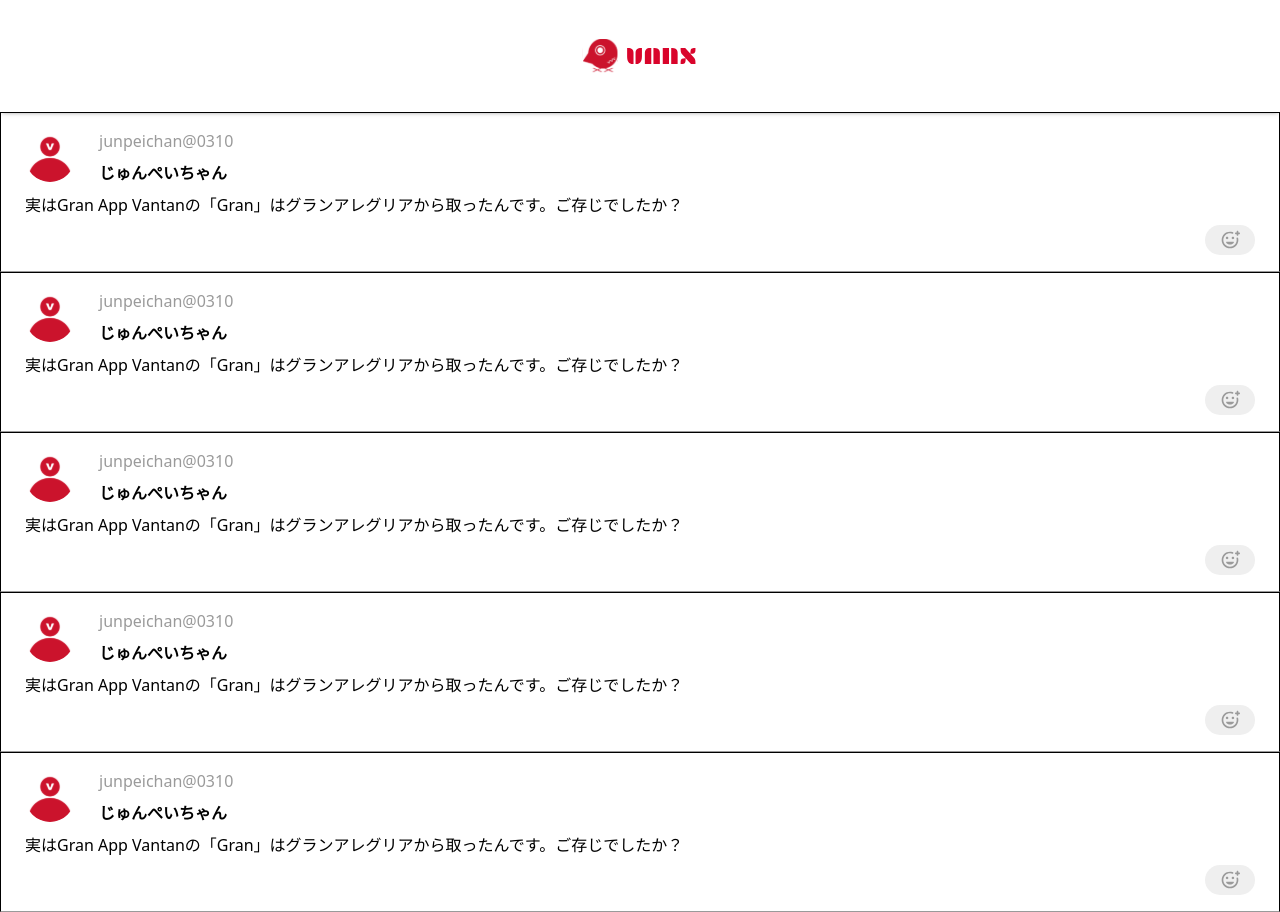
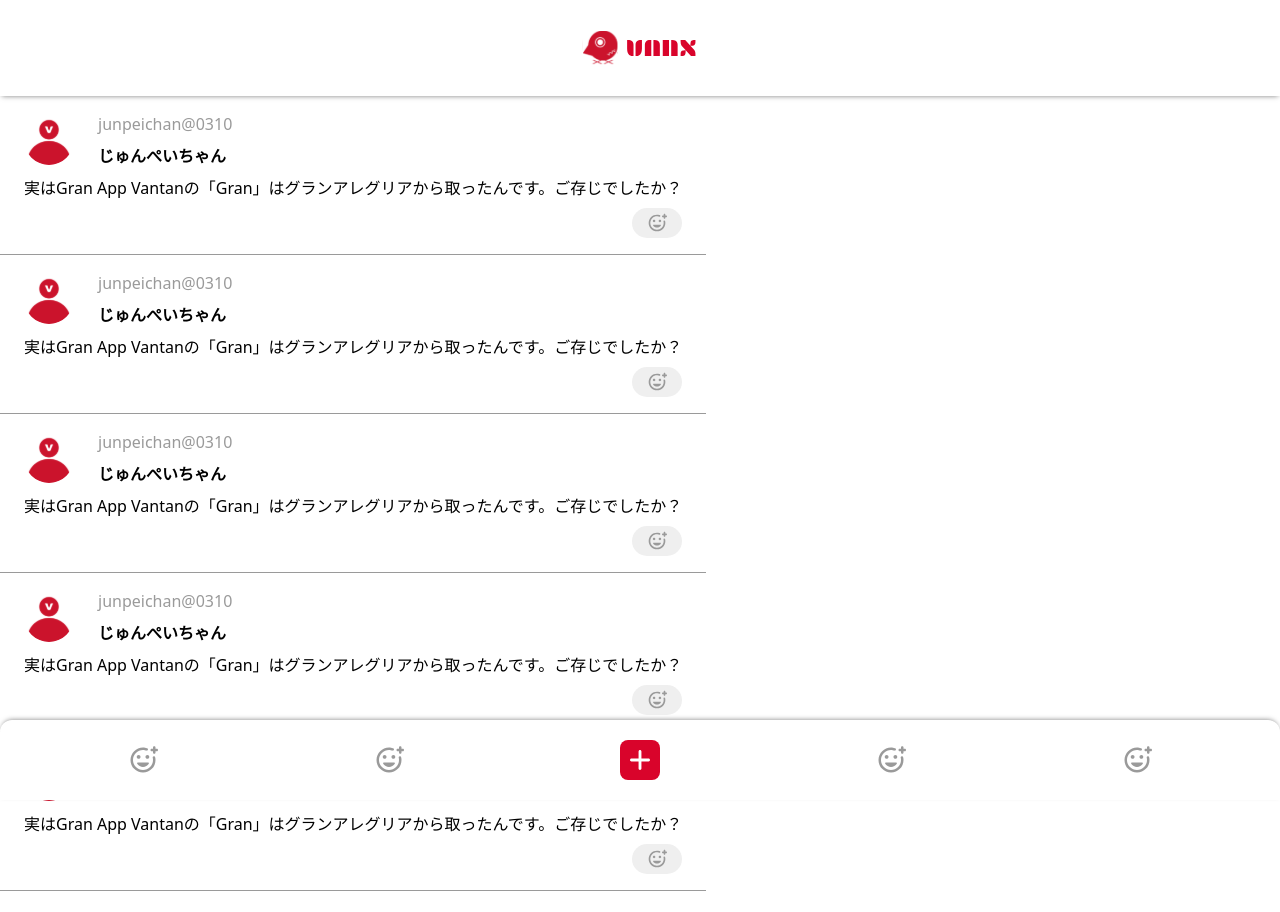
Before and after one commit to Gran-App-Vantan/vanx-frontend, a Next.js app in the folder vanx-app/: page / in a window 1280 px wide. After the commit the page ends 891 px from the top, so only its background shows below. Built offline with nearby package versions, Linux system fonts and the light colour scheme.

Commit message:
FooterNavItemコンポーネントの作成

```diff
--- a/vanx-app/app/globals.css
+++ b/vanx-app/app/globals.css
@@ -27,6 +27,7 @@
   --color-green-letters: var(--green-letters);
 
   /* ボックスシャドウ */
+  --shadow-top: 0px -2px 5px -2px rgba(0,0,0,0.5);
   --shadow-bottom: 0px 2px 5px -2px rgba(0,0,0,0.5);
 
   /* フォントサイズ */
--- a/vanx-app/app/page.tsx
+++ b/vanx-app/app/page.tsx
@@ -1,6 +1,7 @@
 "user client";
 
 import { PostItem } from "@/components/post";
+import { FooterNavItem } from "@/components/shared";
 
 // 仮データの皆さん
 const posts = [
@@ -70,7 +71,7 @@ export default function Home() {
   return (
     <>
       <main>
-        <div>
+        <div className="absolute top-24">
           <ul>
             {posts.map((post) => (
               <li key={post.id}>
@@ -90,7 +91,7 @@ export default function Home() {
         </div>
       </main>
 
-      {/* FooterNavMenu Component */}
+      <FooterNavItem />
     </>
   )
 }
--- a/vanx-app/components/post/PostItem.tsx
+++ b/vanx-app/components/post/PostItem.tsx
@@ -18,7 +18,7 @@ type Props = {
 
 export function PostItem({ post }: Props ) {
   return (
-    <div className="flex flex-col gap-2 w-full border-[0.5px] border-b-text-gray py-4 px-6">
+    <div className="flex flex-col gap-2 w-full border-b-[0.5px] border-b-text-gray py-4 px-6">
       <div className="flex gap-6">
         <Image
           src={post.imageSrc}
--- /dev/null
+++ b/vanx-app/components/post/PostingButton.tsx
@@ -0,0 +1,14 @@
+import Image from "next/image";
+
+export function PostingButton() {
+  return (
+    <button className="flex justify-center items-center bg-accent w-10 h-10 rounded-lg cursor-pointer">
+    <Image
+        src="/icons/puls-icon.svg"
+        alt="PulsIcon"
+        width={20}
+        height={20}
+      />
+    </button>
+  );
+}
--- a/vanx-app/components/post/index.ts
+++ b/vanx-app/components/post/index.ts
@@ -1,2 +1,3 @@
 export { PostItem } from "./PostItem";
 export { Reaction } from "./Reaction";
+export { PostingButton } from "./PostingButton";
--- /dev/null
+++ b/vanx-app/components/shared/FooterNavItem.tsx
@@ -0,0 +1,76 @@
+import Link from "next/link";
+import Image from "next/image";
+
+import { PostingButton } from "@/components/post";
+
+export function FooterNavItem() {
+  return (
+    <footer className="fixed bottom-0 z-50 w-full bg-base p-5 shadow-top rounded-tr-xl rounded-tl-xl">
+      <nav>
+        <ul className="flex justify-around items-center">
+          <li>
+            <Link href="/">
+              {/* アイコンは仮設置 */}
+              <Image
+                src="/icons/reaction-icon.svg"
+                alt="HomeIcon"
+                width={30}
+                height={30}
+              />
+
+              {/* HomeIcon Component */}
+            </Link>
+          </li>
+
+          <li>
+            <Link href="/floor-map">
+               {/* アイコンは仮設置 */}
+              <Image
+                src="/icons/reaction-icon.svg"
+                alt="FloorMapIcon"
+                width={30}
+                height={30}
+              />
+
+              {/* FloorMapIcon Component */}
+            </Link>
+          </li>
+
+          <li>
+            <Link href="/post">
+              <PostingButton />
+            </Link>
+          </li>
+
+          <li>
+            <Link href="/point-detail">
+              {/* アイコンは仮設置 */}
+              <Image
+                src="/icons/reaction-icon.svg"
+                alt="PointIcon"
+                width={30}
+                height={30}
+              />
+
+              {/* PointIcon Component */}
+            </Link>
+          </li>
+
+          <li>
+            <Link href="/profile">
+              {/* アイコンは仮設置 */}
+              <Image
+                src="/icons/reaction-icon.svg"
+                alt="ProfileIcon"
+                width={30}
+                height={30}
+              />
+
+              {/* ProfileIcon */}
+            </Link>
+          </li>
+        </ul>
+      </nav>
+    </footer>
+  );
+}
--- a/vanx-app/components/shared/Header.tsx
+++ b/vanx-app/components/shared/Header.tsx
@@ -2,7 +2,7 @@ import { Logo } from "./Logo"
 
 export function Header() {
   return (
-    <header className="w-full h-28 flex items-center justify-center shadow-bottom">
+    <header className="fixed top-0 bg-base w-full h-24 flex items-center justify-center shadow-bottom z-50">
       <Logo />
     </header>
   )
--- a/vanx-app/components/shared/Logo.tsx
+++ b/vanx-app/components/shared/Logo.tsx
@@ -1,14 +1,17 @@
 import Image from "next/image"
+import Link from "next/link"
 
 export function Logo() {
   return (
     <div>
+      <Link href="/">
         <Image
           src="/logo.svg"
           alt="VANX"
           width={130}
           height={35}
         />
+      </Link>
     </div>
   )
 }
--- a/vanx-app/components/shared/index.ts
+++ b/vanx-app/components/shared/index.ts
@@ -1,2 +1,3 @@
 export { Header } from "./Header";
 export { Logo } from "./Logo";
+export { FooterNavItem } from "./FooterNavItem";
--- a/vanx-app/package.json
+++ b/vanx-app/package.json
@@ -10,6 +10,7 @@
   },
   "dependencies": {
     "autoprefixer": "^10.4.21",
+    "lightningcss": "^1.30.1",
     "next": "^15.3.4",
     "react": "^19.0.0",
     "react-dom": "^19.0.0"
--- /dev/null
+++ b/vanx-app/tailwind.config.ts
@@ -0,0 +1,14 @@
+import type { Config } from 'tailwindcss'
+
+const config: Config = {
+  future: {
+    useClassicEngine: true,
+  },
+  content: ['./app/**/*.{js,ts,jsx,tsx}'],
+  theme: {
+    extend: {},
+  },
+  plugins: [],
+}
+
+export default config
```
Also changed, not shown: vanx-app/public/icons/puls-icon.svg (added), 1 other file (tests, documents, lock files or other folders). Lines whose indentation alone changed are shown as unchanged.
